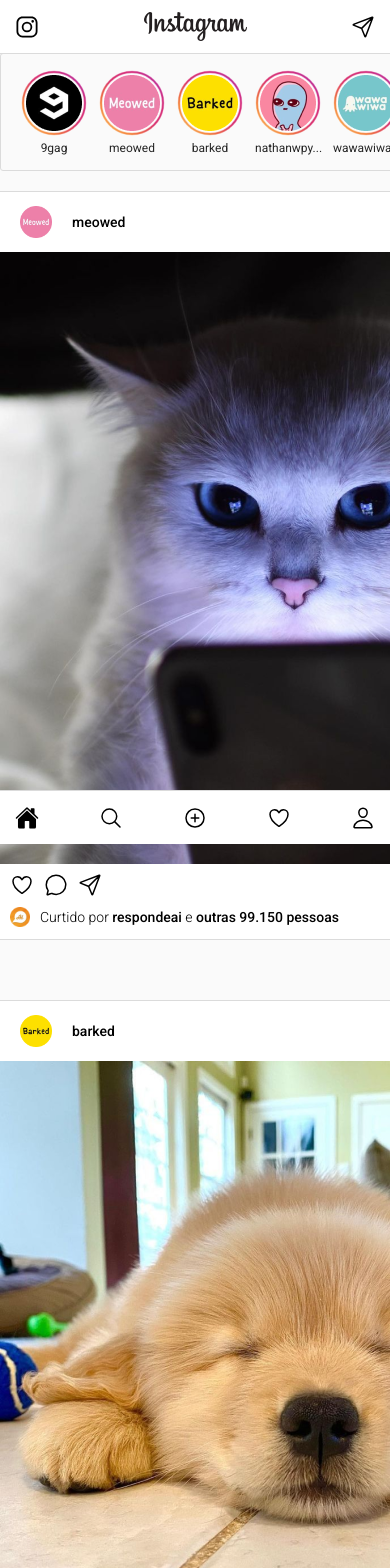
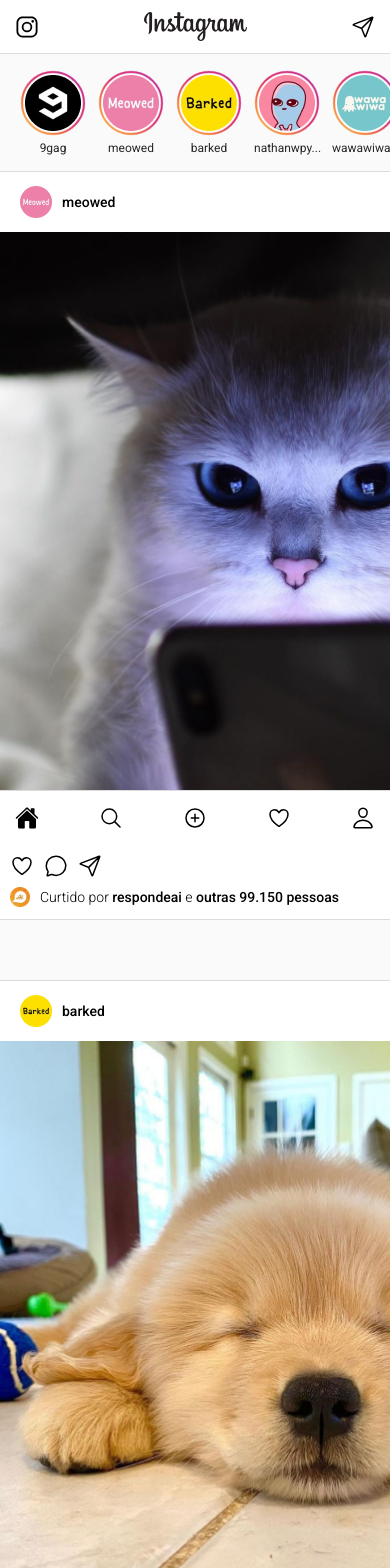
Before and after one commit to leticiagouvea/instagram-react, a React (Create React App) app: page / in a window 390 px wide. Shown: the top 1568 px of the page. Built offline with nearby package versions, Linux system fonts and the light colour scheme.

Commit message:
Ajustes finos

```diff
--- a/public/style.css
+++ b/public/style.css
@@ -101,11 +101,16 @@ input {
     height: auto;
     margin: 0 auto;
     margin-top: 88px;
-    position: relative;
+    display: flex;
+    justify-content: space-between;
+}
+
+.esquerda {
+    width: 100%;
+    max-width: 614px;
 }
 
 .stories {
-    width: 614px;
     height: 118px;
     border-radius: 3px;
     border: 1px solid #DBDBDB;
@@ -122,6 +127,7 @@ input {
     width: 66px;
     height: 85px;
     margin-right: 12px;
+    cursor: pointer;
 }
 
 .bordaimg {
@@ -160,28 +166,33 @@ input {
 }
 
 .post {
-    width: 614px;
     height: 749px;
     background-color:#FFFFFF;
-    margin-top: 20px;
+    margin: 20px 0px 60px 0px;
     border: 1px solid #DBDBDB;
-    margin-bottom: 60px;
+    border-radius: 3px;
 }
 
 .post-topo {
     display: flex;
+    justify-content: space-between;
     align-items: center;
-    width: 614px;
     height: 60px;
+    padding: 0px 20px;
 }
 
-.userfoto {
+.user-post {
+    display: flex;
+    align-items: center;
+}
+
+.user-foto {
     width: 32px;
     height: 32px;
-    margin: 20px;
+    margin-right: 10px;
 }
 
-.usernome {
+.user-nome {
     width: 110px;
     font-size: 14px;
     font-weight: 500;
@@ -192,37 +203,33 @@ input {
 
 .post-topo ion-icon {
     color: #262626;
-    margin-left: 390px;
 }
 
 .imgpost {
-    width: 612px;
+    width: 100%;
     height: 612px;
+    object-fit: cover;
 }
 
 .post-interacoes {
     display: flex;
+    justify-content: space-between;
     align-items: center;
-    width: 614px;
-    height: 30px;
-    padding-top: 5px;
+    height: 35px;
+    padding: 6px 0px 0px 10px;
 }
-
+.post-interacoes:nth-child(1) {
+    display: flex;
+}
 .post-interacoes ion-icon {
-    margin-left: 10px;
-}
-
-.post-interacoes :nth-child(4) {
-    margin-left: 480px;
+    margin-right: 10px;
 }
 
 .curtidas {
-    width: 612px;
-    height: 40px;
+    height: 30px;
     display: flex;
     align-items: center;
     font-size: 14px;
-    font-weight: 100;
     text-align: left;
     font-weight: 300;
 }
@@ -239,9 +246,6 @@ input {
 
 .sidebar {
     width: 293px;
-    position: absolute;
-    top: 0;
-    right: 0;
 }
 
 .perfil {
@@ -384,11 +388,15 @@ input {
     .post {
         border-left: none;
         border-right: none;
+        border-radius: 0;
         width: 100%;
+        margin-top: 0px;
     }
 
     .stories {
-        background-color: #fafafa;
+        background-color: transparent;
+        border-radius: 0;
+        border: none;
         width: 100%;
     }
 
--- a/src/App.js
+++ b/src/App.js
@@ -7,5 +7,5 @@ export default function App() {
             <NavBar />
             <Corpo />
         </div>
-    );
+    )
 }
--- a/src/Corpo.js
+++ b/src/Corpo.js
@@ -5,9 +5,11 @@ import SideBar from "./SideBar";
 export default function Corpo() {
     return (
         <div class="conteudo">
-            <Stories />
-            <Posts />
+            <div class="esquerda">
+                <Stories />
+                <Posts />
+            </div>
             <SideBar />
         </div>
-    );
+    )
 }
--- a/src/NavBar.js
+++ b/src/NavBar.js
@@ -6,7 +6,7 @@ export default function NavBar() {
                     <div class="topo-logo">
                         <ion-icon name="logo-instagram"></ion-icon>
                         <div class="barrinha"></div>
-                        <img src="./imgs/logo.png" />
+                        <img src="./imgs/logo.png" alt=""/>
                     </div>
 
                     <input class="pesquisar" placeholder="Pesquisar"></input>
@@ -22,7 +22,7 @@ export default function NavBar() {
 
             <div class="top-mobile">
                 <ion-icon name="logo-instagram"></ion-icon>
-                <img src="./imgs/logo.png"/>
+                <img src="./imgs/logo.png" alt=""/>
                 <ion-icon name="paper-plane-outline"></ion-icon>
             </div>
 
--- a/src/Posts.js
+++ b/src/Posts.js
@@ -29,17 +29,22 @@ function Post(props) {
     return (
         <div class="post">
             <div class="post-topo">
-                <img class="userfoto" src={props.imgUser} alt=""/>
-                <p class="usernome">{props.userName}</p>
+                <div class="user-post">
+                    <img class="user-foto" src={props.imgUser} alt=""/>
+                    <p class="user-nome">{props.userName}</p>
+                </div>
                 <ion-icon name="ellipsis-horizontal"></ion-icon>
             </div>
 
             <img class="imgpost" src={props.imgPost} alt=""/>
 
             <div class="post-interacoes">
-                <ion-icon class={cor} name={estiloIcone} onClick={curtirPost}></ion-icon>
-                <ion-icon name="chatbubble-outline"></ion-icon>
-                <ion-icon name="paper-plane-outline"></ion-icon>
+                <div>
+                    <ion-icon class={cor} name={estiloIcone} onClick={curtirPost}></ion-icon>
+                    <ion-icon name="chatbubble-outline"></ion-icon>
+                    <ion-icon name="paper-plane-outline"></ion-icon>
+                </div>
+
                 <ion-icon name={iconeSalvar} onClick={salvarPost}></ion-icon>
             </div>
 
@@ -79,7 +84,7 @@ export default function Posts() {
             userLike: "adorableanimals",
             numberLike: 50.130
         }
-    ];
+    ]
 
     return (
         <div>
@@ -87,5 +92,5 @@ export default function Posts() {
                 <Post imgUser={i.imgUser} userName={i.userName} imgPost={i.imgPost} imgLike={i.imgLike} userLike={i.userLike} numberLike={i.numberLike}/>
             ))}
         </div>
-    );
+    )
 }
--- a/src/SideBar.js
+++ b/src/SideBar.js
@@ -20,5 +20,5 @@ export default function SideBar() {
             </p>
             <p class="infos">© 2021 INSTAGRAM DO FACEBOOK</p>
         </div>
-    );
+    )
 }
--- a/src/Usuario.js
+++ b/src/Usuario.js
@@ -28,5 +28,5 @@ export default function Usuario() {
                 </div>
             </div>
         </div>
-    );
+    )
 }
```
Also changed, not shown: src/Stories.js (+4 -4 lines), src/Sugestoes.js (+4 -4 lines).
